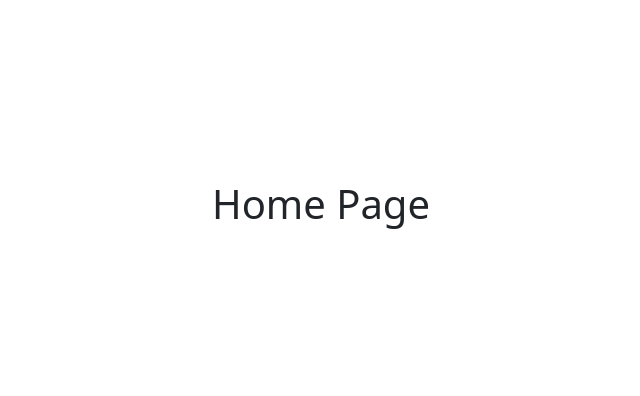
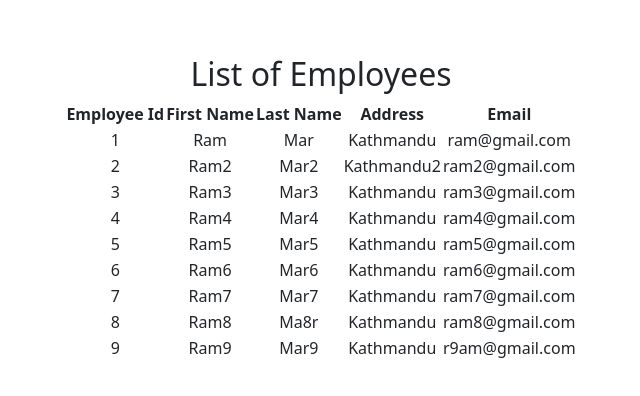
Before and after one commit to CodesBy-Bhuwan/java-spring_boot-reactjs, a React (Vite) app in the folder EmsFrontend/ems-frontend/: page / in a window 1280 px wide. Shown: the part 192-588 px from the top of the page, without its empty margins (319-959 px from the left). Built offline with nearby package versions, Linux system fonts and the light colour scheme.

Commit message:
Tix-1 ListOfEmployee

```diff
--- a/EmsFrontend/ems-frontend/src/App.jsx
+++ b/EmsFrontend/ems-frontend/src/App.jsx
@@ -1,15 +1,14 @@
 import { useState } from 'react'
-import reactLogo from './assets/react.svg'
-import viteLogo from '/vite.svg'
 import './App.css'
 import Home from './Home'
+import ListOfEmployee from './components/ListOfEmployee'
 
 function App() {
   const [count, setCount] = useState(0)
 
   return (
     <>
-      <Home />
+      <ListOfEmployee />
     </>
   )
 }
--- /dev/null
+++ b/EmsFrontend/ems-frontend/src/components/ListOfEmployee.jsx
@@ -0,0 +1,106 @@
+import React from 'react'
+
+const ListOfEmployee = () => {
+
+    const dummyDbms = [
+        {
+            "id":1,
+            "firstName":"Ram",
+            "lastName":"Mar",
+            "address":"Kathmandu",
+            "email":"ram@gmail.com"
+        },
+        {
+            "id":2,
+            "firstName":"Ram2",
+            "lastName":"Mar2",
+            "address":"Kathmandu2",
+            "email":"ram2@gmail.com"
+        },
+        {
+            "id":3,
+            "firstName":"Ram3",
+            "lastName":"Mar3",
+            "address":"Kathmandu",
+            "email":"ram3@gmail.com"
+        },
+        {
+            "id":4,
+            "firstName":"Ram4",
+            "lastName":"Mar4",
+            "address":"Kathmandu",
+            "email":"ram4@gmail.com"
+        },
+        {
+            "id":5,
+            "firstName":"Ram5",
+            "lastName":"Mar5",
+            "address":"Kathmandu",
+            "email":"ram5@gmail.com"
+        },
+        {
+            "id":6,
+            "firstName":"Ram6",
+            "lastName":"Mar6",
+            "address":"Kathmandu",
+            "email":"ram6@gmail.com"
+        },
+        {
+            "id":7,
+            "firstName":"Ram7",
+            "lastName":"Mar7",
+            "address":"Kathmandu",
+            "email":"ram7@gmail.com"
+        },
+        {
+            "id":8,
+            "firstName":"Ram8",
+            "lastName":"Ma8r",
+            "address":"Kathmandu",
+            "email":"ram8@gmail.com"
+        },
+        {
+            "id":9,
+            "firstName":"Ram9",
+            "lastName":"Mar9",
+            "address":"Kathmandu",
+            "email":"r9am@gmail.com"
+        },
+    ]
+
+  return (
+    <div>
+    <h2>List of Employees</h2>
+    <table>
+        <thead>
+            <tr>
+                <th>Employee Id</th>
+                <th>First Name</th>
+                <th>Last Name</th>
+                <th>Address</th>
+                <th>Email</th>
+            </tr>
+        </thead>
+        <tbody>
+            {
+                dummyDbms.map(employee =>
+                <tr key={employee.id}>
+                    <td>{employee.id}</td>
+                    <td>{employee.firstName}</td>
+                    <td>{employee.lastName}</td>
+                    <td>{employee.address}</td>
+                    <td>{employee.email}</td>
+
+                </tr>
+
+                )
+            }
+
+        </tbody>
+    </table>
+
+    </div>
+  )
+}
+
+export default ListOfEmployee
```
